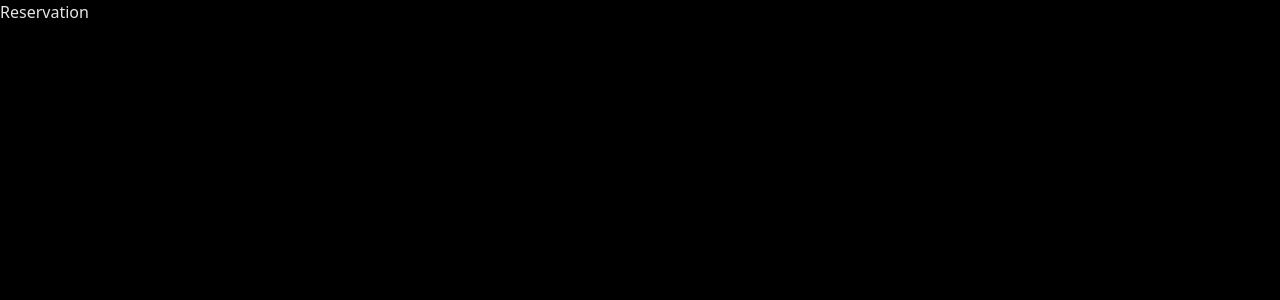
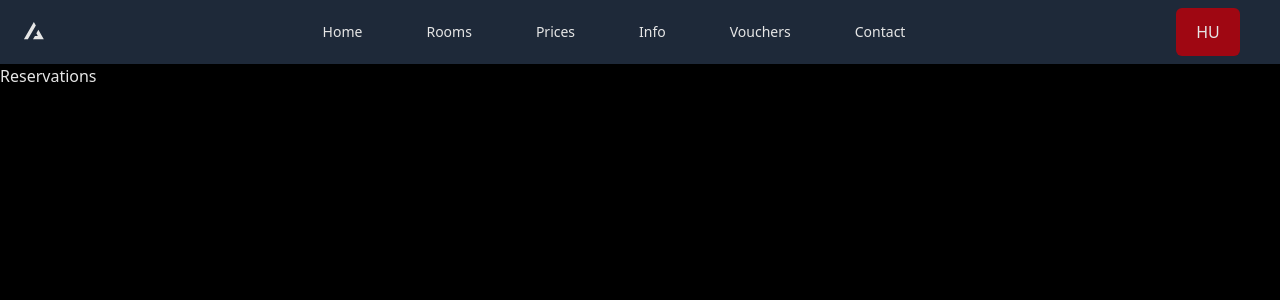
Before and after one commit to SimiDonk/Enigma-Next, a Next.js app: page /en/reservation in a window 1280 px wide. Shown: the top 300 px of the page. Built offline with nearby package versions, Linux system fonts and the light colour scheme.

Commit message:
reservation page

```diff
--- a/app/[locale]/globals.css
+++ b/app/[locale]/globals.css
@@ -15,6 +15,9 @@
   }
 } */
 
+html {
+  scroll-behavior: smooth;
+}
 body {
   background: var(--background);
   color: var(--foreground);
--- a/app/[locale]/layout.tsx
+++ b/app/[locale]/layout.tsx
@@ -48,7 +48,7 @@ export default async function LocaleLayout({ children, params }: Props) {
       lang={locale}
       className={`${roboto.variable} ${lora.variable} antialiased bg-black scroll-smooth`}
     >
-      <body className="max-w-[120rem] m-auto">
+      <body className="w-full md:max-w-[120rem] m-auto">
         <NextIntlClientProvider>{children}</NextIntlClientProvider>
       </body>
     </html>
--- /dev/null
+++ b/app/[locale]/lib/intl.ts
@@ -0,0 +1,7 @@
+import { getTranslations, getLocale } from "next-intl/server";
+
+export default async function getLang(namespace: string) {
+  const locale = await getLocale();
+  const t = await getTranslations({ locale, namespace: namespace });
+  return t;
+}
--- a/app/[locale]/reservation/page.tsx
+++ b/app/[locale]/reservation/page.tsx
@@ -1,7 +1,15 @@
-export default function ReservationPage() {
+import Navigation from "../ui/Navigation";
+import getLang from "../lib/intl";
+
+export default async function ReservationPage() {
+  const t = await getLang("reservations");
+  console.log(t);
   return (
-    <div>
-      <h1>Reservation</h1>
-    </div>
+    <>
+      <Navigation />
+      <div>
+        <h1>{t("title")}</h1>
+      </div>
+    </>
   );
 }
--- a/app/[locale]/ui/LanguageSwitcher.tsx
+++ b/app/[locale]/ui/LanguageSwitcher.tsx
@@ -20,7 +20,7 @@ export default function LanguageSwitcher({
   };
   return (
     <button
-      className={`cursor-pointer ${className}`}
+      className={`cursor-pointer bg-red-800 w-[4rem] h-[3rem] mr-6 rounded-md ${className}`}
       value={locale}
       onClick={handleChange}
     >
--- a/app/[locale]/ui/Navbar.tsx
+++ b/app/[locale]/ui/Navbar.tsx
@@ -15,6 +15,7 @@ import RedeemIcon from "@mui/icons-material/Redeem";
 import ContactMailIcon from "@mui/icons-material/ContactMail";
 import { useState } from "react";
 import Link from "next/link";
+import LanguageSwitcher from "./LanguageSwitcher";
 
 const navItems = [
   { name: "Home", icon: HomeIcon, href: "/" },
@@ -65,7 +66,10 @@ export function ToggleDrawer() {
                 <ListItemIcon>
                   <item.icon />
                 </ListItemIcon>
-                <ListItemText primary={item.name} />
+
+                <Link href={item.href}>
+                  <ListItemText primary={item.name} />
+                </Link>
               </ListItemButton>
             </ListItem>
           ))}
@@ -73,6 +77,7 @@ export function ToggleDrawer() {
       </Box>
       <div className="grow">Telefonszám</div>
       <div>Cím</div>
+      <LanguageSwitcher />
     </div>
   );
 
@@ -100,5 +105,3 @@ export function ToggleDrawer() {
     </div>
   );
 }
-
-// valami
--- a/app/[locale]/ui/Navigation.tsx
+++ b/app/[locale]/ui/Navigation.tsx
@@ -19,9 +19,7 @@ export default function Navigation() {
       <Logo />
       <NavBar />
       <ToggleDrawer />
-      <LanguageSwitcher className="hidden md:block bg-red-800 w-[4rem] h-[3rem] mr-6 rounded-md" />
+      <LanguageSwitcher className="hidden md:block" />
     </div>
   );
 }
-
-// valami
--- a/messages/en.json
+++ b/messages/en.json
@@ -35,8 +35,6 @@
   "reservations": {
     "title": "Reservations"
   },
-  "Navbar": {
-    "home": "Home"
-  },
+
   "secondary-title": "Escape game"
 }
```
